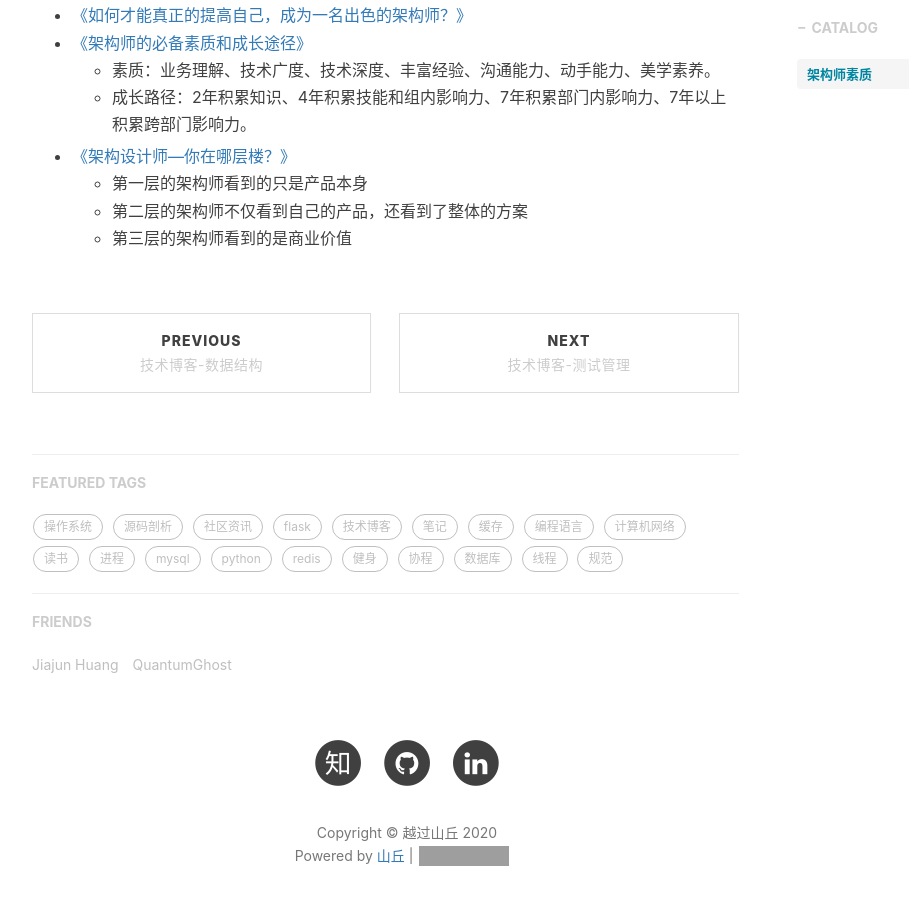
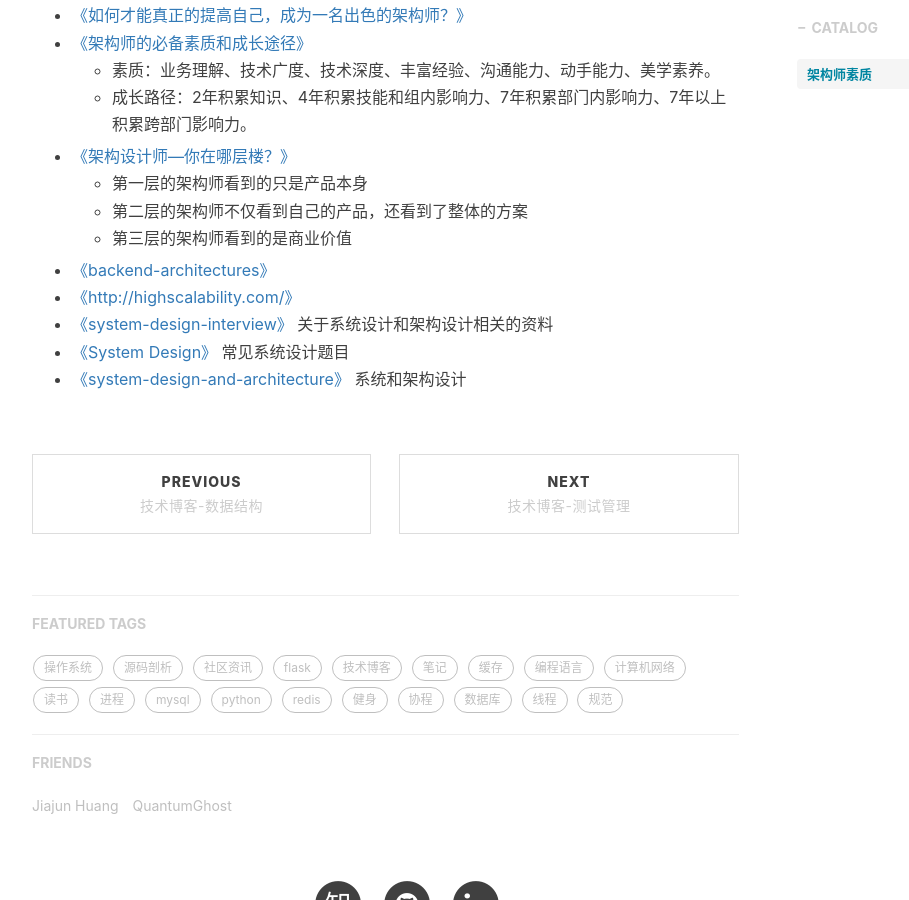
Before and after one commit to xiezg247/xiezg247.github.io, a Jekyll site: the page built from _posts/专业技能/社区资讯/2016-01-01-技术博客-架构设计.md, in a window 1280 px wide and 900 px high, scrolled down 958 px. Shown: the whole window, without its empty margins (233-1142 px from the left). Built offline with Jekyll 4.4.1, drawn with Linux system fonts in a browser that asks for light colours; nearby versions of some CDN libraries; comment, search, counter and statistics services are not loaded; grey boxes are pictures that could not be loaded.

Commit message:
doc: 架构

```diff
--- a/_posts/专业技能/社区资讯/2016-01-01-技术博客-架构设计.md
+++ b/_posts/专业技能/社区资讯/2016-01-01-技术博客-架构设计.md
@@ -32,3 +32,9 @@ tags:
   - 第一层的架构师看到的只是产品本身
   - 第二层的架构师不仅看到自己的产品，还看到了整体的方案
   - 第三层的架构师看到的是商业价值
+
+- [《backend-architectures》](https://gist.github.com/PegasusWang/91294caa0ab26a5c67b9b52d56178905)
+- [《http://highscalability.com/》](http://highscalability.com/)
+- [《system-design-interview》](https://github.com/donnemartin/system-design-primer/blob/master/README-zh-Hans.md) 关于系统设计和架构设计相关的资料
+- [《System Design》](https://legacy.gitbook.com/book/soulmachine/system-design/details) 常见系统设计题目
+- [《system-design-and-architecture》](https://github.com/puncsky/system-design-and-architecture) 系统和架构设计
```
